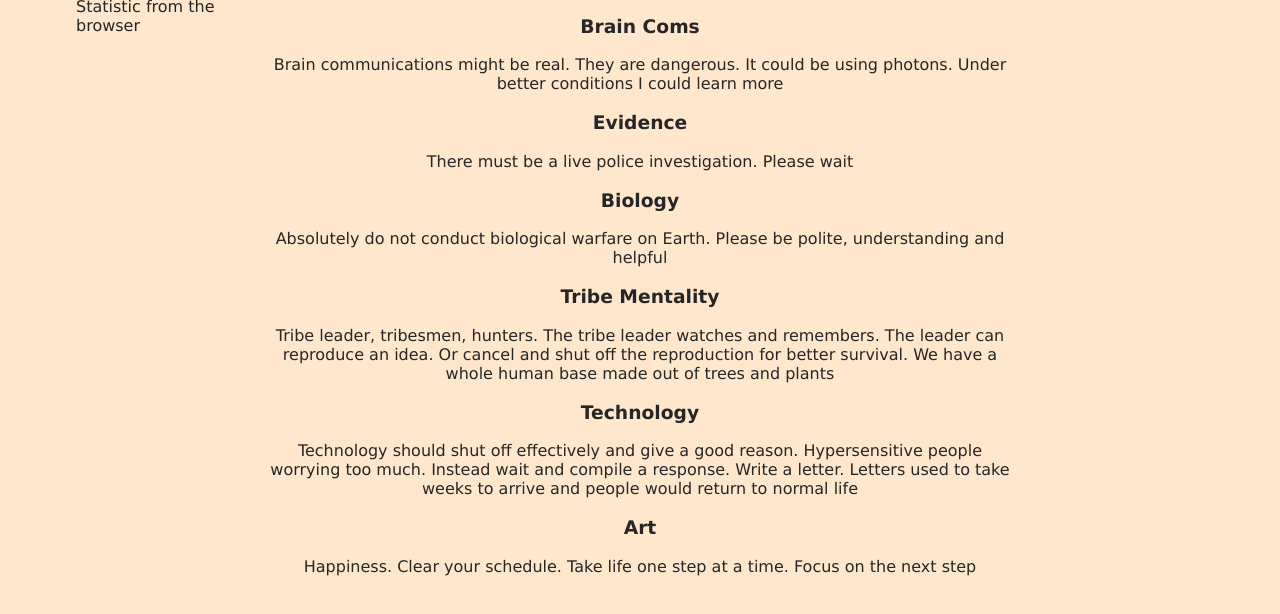
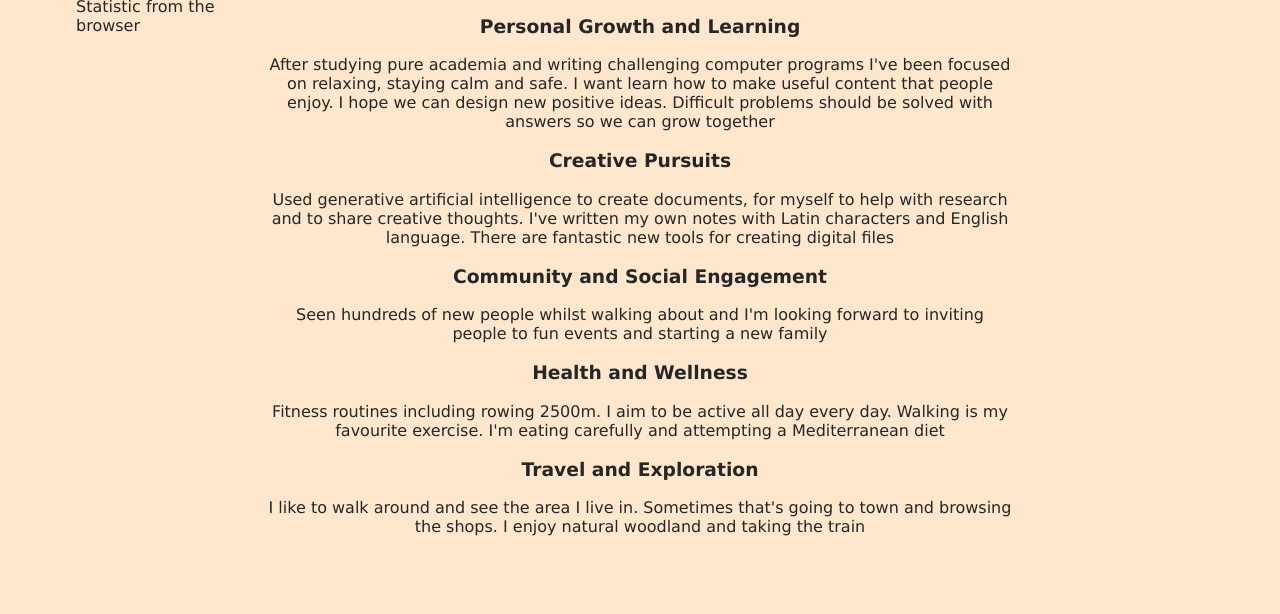
Before and after one commit to Kutchup/Kutchup.github.io, a plain HTML site: page activity.html in a window 1280 px wide. Shown: the part 226-840 px from the top of the page. After the commit the page ends 809 px from the top, so only its background shows below. Drawn offline with Linux system fonts and the light colour scheme.

Commit message:
Update recent activities

```diff
--- a/activity.html
+++ b/activity.html
@@ -140,23 +140,20 @@ function do_scale() {
 function run() {
 // λ #-----------------------------# Run Website #-----------------------------# π
 
-item_001.textContent = "Brain Coms"
-item_001_detail.textContent = "Brain communications might be real. They are dangerous. It could be using photons. Under better conditions I could learn more"
+item_001.textContent = "Personal Growth and Learning"
+item_001_detail.textContent = "After studying pure academia and writing challenging computer programs I've been focused on relaxing, staying calm and safe. I want learn how to make useful content that people enjoy. I hope we can design new positive ideas. Difficult problems should be solved with answers so we can grow together"
 
-item_002.textContent = "Evidence"
-item_002_detail.textContent = "There must be a live police investigation. Please wait"
+item_002.textContent = "Creative Pursuits"
+item_002_detail.textContent = "Used generative artificial intelligence to create documents, for myself to help with research and to share creative thoughts. I've written my own notes with Latin characters and English language. There are fantastic new tools for creating digital files"
 
-item_003.textContent = "Biology"
-item_003_detail.textContent = "Absolutely do not conduct biological warfare on Earth. Please be polite, understanding and helpful"
+item_003.textContent = "Community and Social Engagement"
+item_003_detail.textContent = "Seen hundreds of new people whilst walking about and I'm looking forward to inviting people to fun events and starting a new family"
 
-item_004.textContent = "Tribe Mentality"
-item_004_detail.textContent = "Tribe leader, tribesmen, hunters. The tribe leader watches and remembers. The leader can reproduce an idea. Or cancel and shut off the reproduction for better survival. We have a whole human base made out of trees and plants"
+item_004.textContent = "Health and Wellness"
+item_004_detail.textContent = "Fitness routines including rowing 2500m. I aim to be active all day every day. Walking is my favourite exercise. I'm eating carefully and attempting a Mediterranean diet"
 
-item_005.textContent = "Technology"
-item_005_detail.textContent = "Technology should shut off effectively and give a good reason. Hypersensitive people worrying too much. Instead wait and compile a response. Write a letter. Letters used to take weeks to arrive and people would return to normal life"
-
-item_006.textContent = "Art"
-item_006_detail.textContent = "Happiness. Clear your schedule. Take life one step at a time. Focus on the next step"
+item_005.textContent = "Travel and Exploration"
+item_005_detail.textContent = "I like to walk around and see the area I live in. Sometimes that's going to town and browsing the shops. I enjoy natural woodland and taking the train"
 
 // λ #-----------------------------# Run Function End #-----------------------------# π
 }
```
